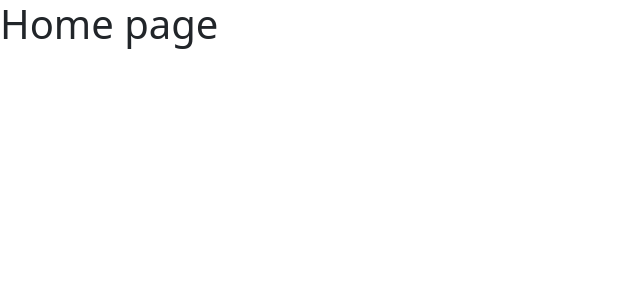
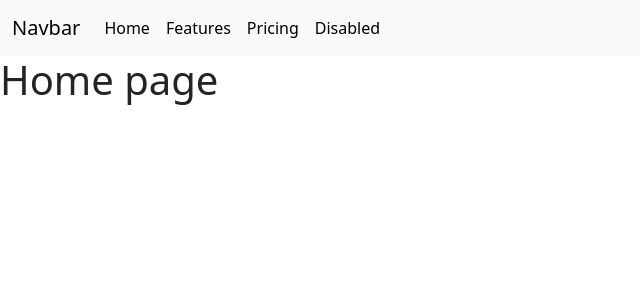
Before and after one commit to danirando/webapp-react, a React (Vite) app: page / in a window 1280 px wide. Shown: the top 300 px of the page, without its empty margins (0-640 px from the left). Built offline with nearby package versions, Linux system fonts and the light colour scheme.

Commit message:
add navbar

```diff
--- a/src/App.jsx
+++ b/src/App.jsx
@@ -1,6 +1,7 @@
 import { BrowserRouter, Route, Routes } from "react-router-dom";
 import HomePage from "./pages/HomePage";
 import DefaultLayout from "./layouts/DefaultLayout";
+import MovieShowPage from "./pages/MovieShowPage";
 
 export default function App() {
   return (
@@ -9,6 +10,7 @@
         <Routes>
           <Route element={<DefaultLayout />}>
             <Route path="/" element={<HomePage />}></Route>
+            <Route path="/:id" element={<MovieShowPage />}></Route>
           </Route>
         </Routes>
       </BrowserRouter>
--- /dev/null
+++ b/src/components/Header.jsx
@@ -0,0 +1,47 @@
+import { Link, NavLink } from "react-router-dom";
+
+export default function Header() {
+  return (
+    <nav className="navbar navbar-expand-lg bg-body-tertiary">
+      <div className="container-fluid">
+        <Link className="navbar-brand" href="#">
+          Navbar
+        </Link>
+        <button
+          className="navbar-toggler"
+          type="button"
+          data-bs-toggle="collapse"
+          data-bs-target="#navbarNav"
+          aria-controls="navbarNav"
+          aria-expanded="false"
+          aria-label="Toggle navigation">
+          <span className="navbar-toggler-icon"></span>
+        </button>
+        <div className="collapse navbar-collapse" id="navbarNav">
+          <ul className="navbar-nav">
+            <li className="nav-item">
+              <NavLink className="nav-link active" aria-current="page" href="#">
+                Home
+              </NavLink>
+            </li>
+            <li className="nav-item">
+              <NavLink className="nav-link" href="#">
+                Features
+              </NavLink>
+            </li>
+            <li className="nav-item">
+              <NavLink className="nav-link" href="#">
+                Pricing
+              </NavLink>
+            </li>
+            <li className="nav-item">
+              <NavLink className="nav-link disabled" aria-disabled="true">
+                Disabled
+              </NavLink>
+            </li>
+          </ul>
+        </div>
+      </div>
+    </nav>
+  );
+}
--- a/src/layouts/DefaultLayout.jsx
+++ b/src/layouts/DefaultLayout.jsx
@@ -1,9 +1,9 @@
 import { Outlet } from "react-router-dom";
-
+import Header from "../components/Header";
 export default function DefaultLayout() {
   return (
     <>
-      <header></header>
+      <Header />
       <main>
         <Outlet />
       </main>
--- a/src/main.jsx
+++ b/src/main.jsx
@@ -1,9 +1,9 @@
 import { StrictMode } from "react";
 import { createRoot } from "react-dom/client";
-import "../src/assets/css/index.css";
 import App from "./App.jsx";
 import "bootstrap/dist/css/bootstrap.min.css";
 import "bootstrap/dist/js/bootstrap.bundle.min.js";
+import "../src/assets/css/index.css";
 
 createRoot(document.getElementById("root")).render(
   <StrictMode>
--- /dev/null
+++ b/src/pages/MovieShowPage.jsx
@@ -0,0 +1,3 @@
+export default function MovieShowPage() {
+  <h1>dettagli</h1>;
+}
```
